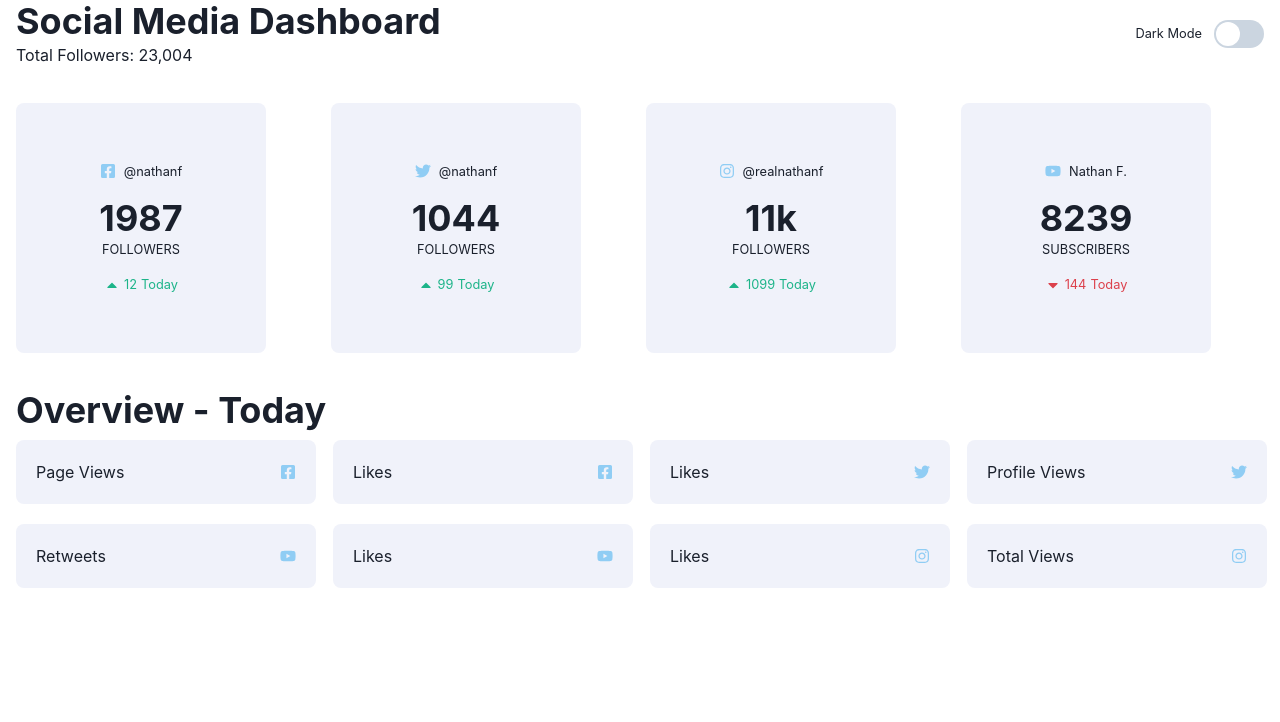
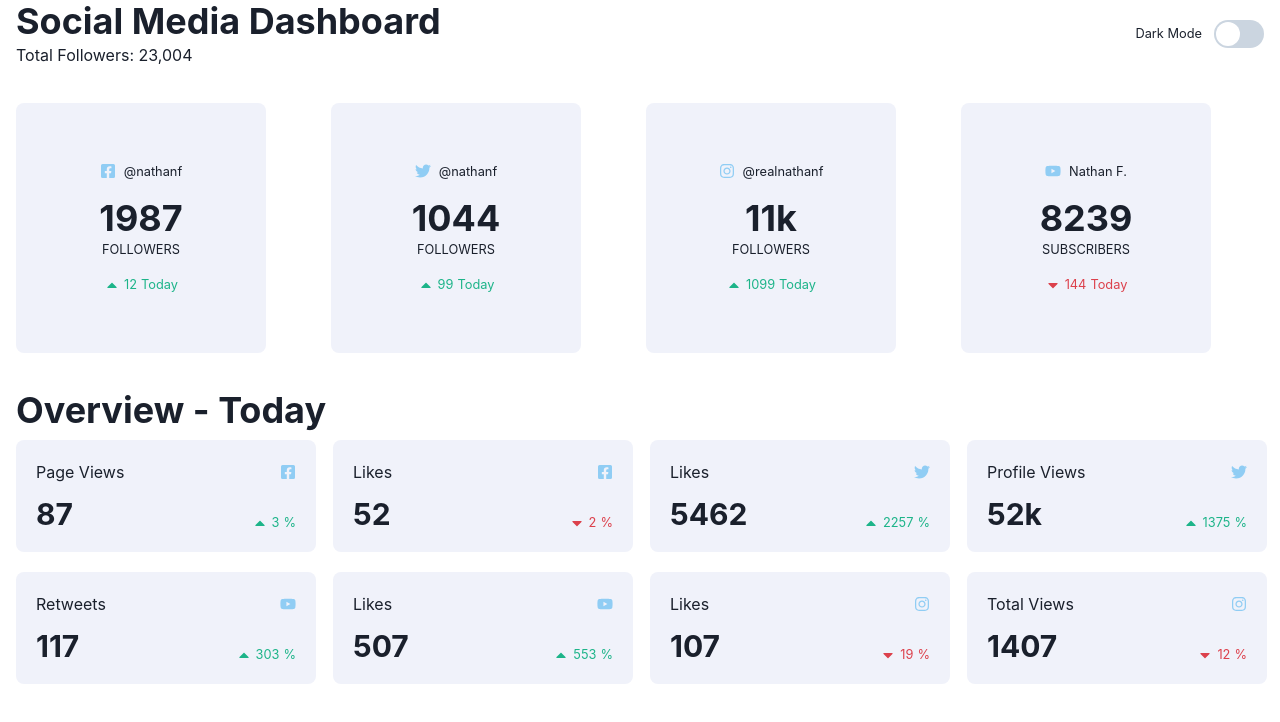
Before and after one commit to stephen-gift/social-media-dashboard, a Next.js app: page / in a window 1280 px wide. Shown: the top 722 px of the page. Built offline with nearby package versions, Linux system fonts and the light colour scheme.

Commit message:
Overview bottom (Number percentage)

```diff
--- a/components/Overview/SMDNumberPercentage.tsx
+++ b/components/Overview/SMDNumberPercentage.tsx
@@ -1,7 +1,44 @@
+import { Box, Flex, Heading, Icon, Text } from "@chakra-ui/react";
 import React from "react";
+import { FaCaretDown, FaCaretUp } from "react-icons/fa";
 
-const SMDNumberPercentage = () => {
-  return <div>SMDNumberPercentage</div>;
+import { data, OverviewProps } from "../../containers/Homepage/Overview";
+
+export const UpIcon = () => {
+  return <FaCaretUp color="hsl(163, 72%, 41%)" />;
+};
+export const DownIcon = () => {
+  return <FaCaretDown color="hsl(356, 69%, 56%)" />;
+};
+
+const SMDNumberPercentage = ({ noAction, noPercent, red }: OverviewProps) => {
+  return (
+    <>
+      {data.map((d) => {
+        return (
+          <Flex key={d.id} justifyContent="space-between" alignItems="flex-end">
+            <Heading size="lg">{noAction}</Heading>
+
+            <Flex alignItems="center" gap={1}>
+              <Icon as={red ? DownIcon : UpIcon} />
+              <Text
+                as="small"
+                color={red ? "hsl(356, 69%, 56%)" : "hsl(163, 72%, 41%)"}
+              >
+                {noPercent}
+              </Text>
+              <Text
+                as="small"
+                color={red ? "hsl(356, 69%, 56%)" : "hsl(163, 72%, 41%)"}
+              >
+                %
+              </Text>
+            </Flex>
+          </Flex>
+        );
+      })}
+    </>
+  );
 };
 
 export default SMDNumberPercentage;
--- a/components/Overview/SMDOverviewCard.tsx
+++ b/components/Overview/SMDOverviewCard.tsx
@@ -2,6 +2,7 @@ import { Box, Flex, useColorModeValue } from "@chakra-ui/react";
 import React from "react";
 import { OverviewProps } from "../../containers/Homepage/Overview";
 import SMDActionIcon from "./SMDActionIcon";
+import SMDNumberPercentage from "./SMDNumberPercentage";
 
 const SMDOverviewCard = ({
   topAction,
@@ -9,6 +10,9 @@ const SMDOverviewCard = ({
   instagram,
   youtube,
   twitter,
+  red,
+  noAction,
+  noPercent,
 }: OverviewProps) => {
   return (
     <Flex
@@ -18,6 +22,7 @@ const SMDOverviewCard = ({
       bgColor={useColorModeValue("hsl(227, 47%, 96%)", "hsl(228, 28%, 20%)")}
       borderRadius="lg"
       p={5}
+      gap={3}
     >
       <Box>
         {facebook && <SMDActionIcon topAction={topAction} facebook />}
@@ -25,6 +30,13 @@ const SMDOverviewCard = ({
         {youtube && <SMDActionIcon topAction={topAction} youtube />}
         {twitter && <SMDActionIcon topAction={topAction} twitter />}
       </Box>
+      <Box>
+        {red ? (
+          <SMDNumberPercentage red noAction={noAction} noPercent={noPercent} />
+        ) : (
+          <SMDNumberPercentage noAction={noAction} noPercent={noPercent} />
+        )}
+      </Box>
     </Flex>
   );
 };
--- a/containers/Homepage/Overview/index.tsx
+++ b/containers/Homepage/Overview/index.tsx
@@ -25,14 +25,57 @@ const SMDOverview = () => {
         <Heading>Overview - Today</Heading>
 
         <SimpleGrid columns={4} w="full" spacing={5}>
-          <SMDOverviewCard topAction={d.topAction.fbPV} facebook />
-          <SMDOverviewCard topAction={d.topAction.fbLikes} facebook />
-          <SMDOverviewCard topAction={d.topAction.igLikes} instagram />
-          <SMDOverviewCard topAction={d.topAction.igPV} instagram />
-          <SMDOverviewCard topAction={d.topAction.twRe} twitter />
-          <SMDOverviewCard topAction={d.topAction.twLikes} twitter />
-          <SMDOverviewCard topAction={d.topAction.ytLikes} youtube />
-          <SMDOverviewCard topAction={d.topAction.ytTV} youtube />
+          <SMDOverviewCard
+            topAction={d.topAction.fbPV}
+            facebook
+            noAction={d.noAction.fbPV}
+            noPercent={d.noPercent.fbPV}
+          />
+          <SMDOverviewCard
+            topAction={d.topAction.fbLikes}
+            facebook
+            noAction={d.noAction.fbLikes}
+            noPercent={d.noPercent.fbLikes}
+            red
+          />
+          <SMDOverviewCard
+            topAction={d.topAction.igLikes}
+            instagram
+            noAction={d.noAction.igLikes}
+            noPercent={d.noPercent.igLikes}
+          />
+          <SMDOverviewCard
+            topAction={d.topAction.igPV}
+            instagram
+            noAction={d.noAction.igPV}
+            noPercent={d.noPercent.igPV}
+          />
+          <SMDOverviewCard
+            topAction={d.topAction.twRe}
+            twitter
+            noAction={d.noAction.twRe}
+            noPercent={d.noPercent.twRe}
+          />
+          <SMDOverviewCard
+            topAction={d.topAction.twLikes}
+            twitter
+            noAction={d.noAction.twLikes}
+            noPercent={d.noPercent.twLikes}
+          />
+          <SMDOverviewCard
+            topAction={d.topAction.ytLikes}
+            youtube
+            noAction={d.noAction.ytLikes}
+            noPercent={d.noPercent.ytLikes}
+            red
+          />
+          <SMDOverviewCard
+            topAction={d.topAction.ytTV}
+            youtube
+            noAction={d.noAction.ytTV}
+            noPercent={d.noPercent.ytTV}
+            red
+          />
         </SimpleGrid>
       </VStack>
     );
```
